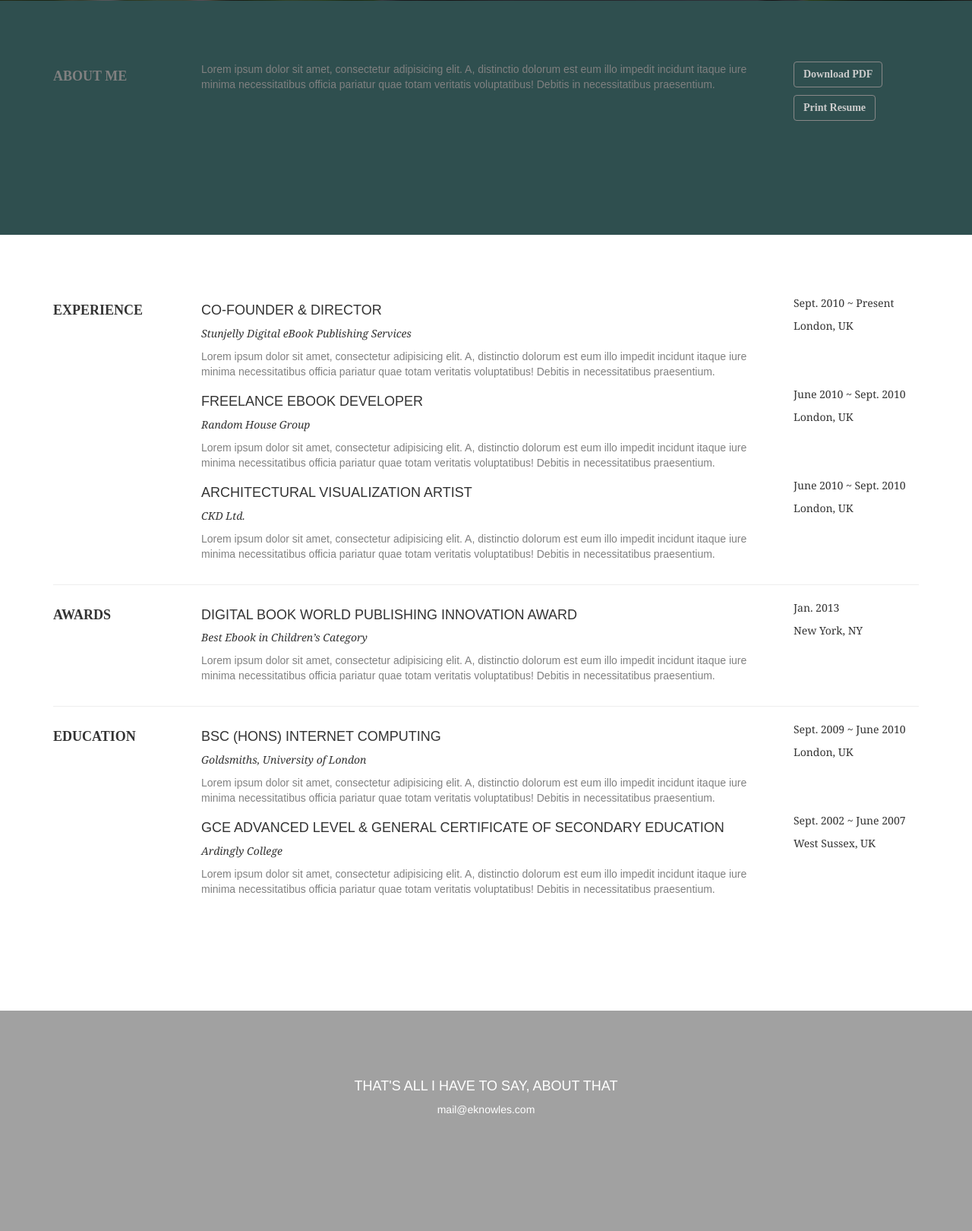
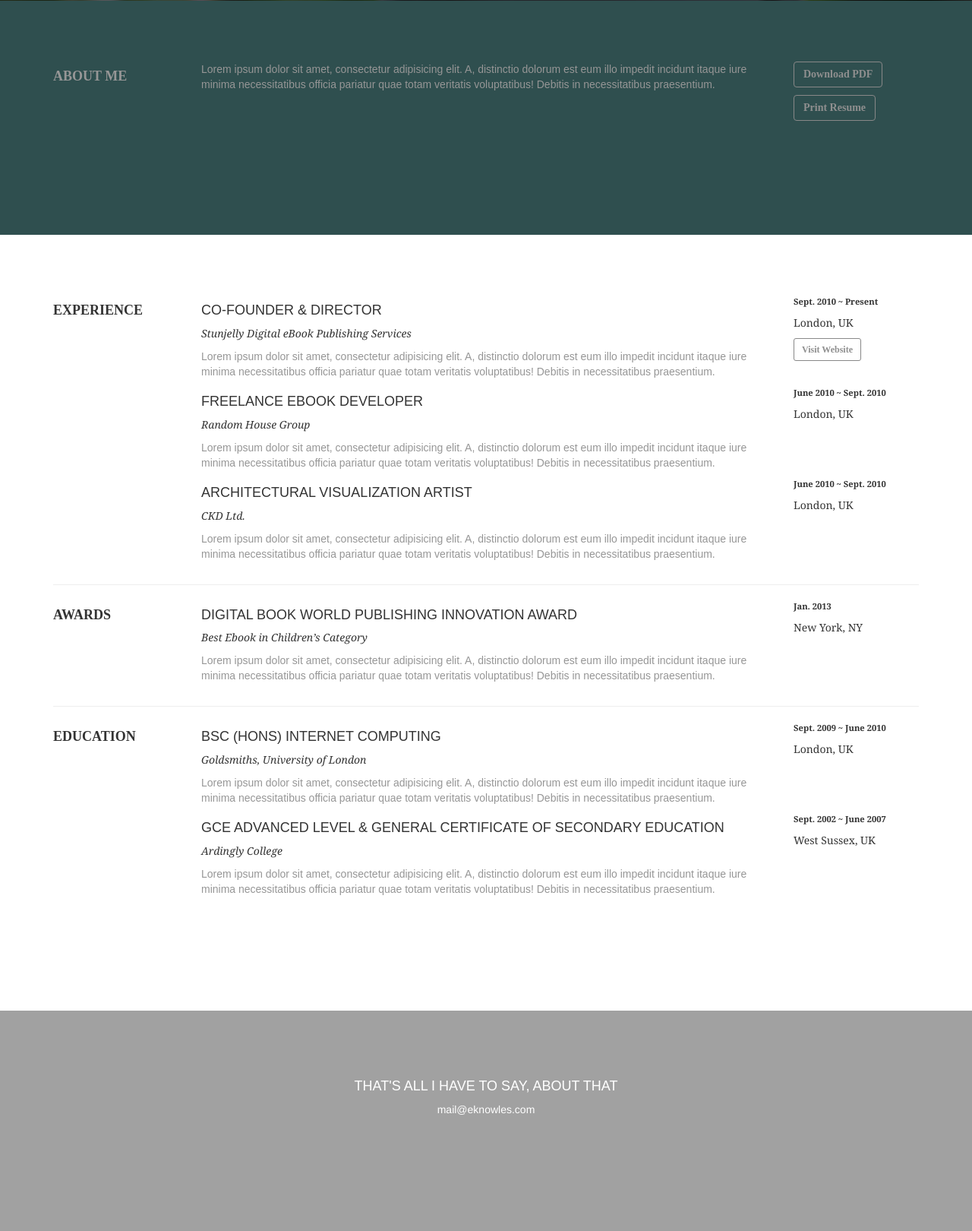
Before and after one commit to eknowles/CV, a Flask app: page / in a window 1280 px wide. Shown: the part 549-2169 px from the top of the page at 76% size. Run offline with Flask 2, Linux system fonts and the light colour scheme; some libraries are stand-ins or nearby versions.

Commit message:
add base

```diff
--- a/static/css/style.css
+++ b/static/css/style.css
@@ -36,7 +36,7 @@
     background-color: darkslategrey;
 }
 #short-bio h4 {
-    color: gray;
+    color: #969696;
 }
 /*.navbar { border: none; }*/
 h4 {
@@ -45,7 +45,7 @@ h4 {
 }
 .body {
     font-family:"museo-slab", sans-serif;
-    color: gray;
+    color: #969696;
 }
 .position {
     /*font-weight: 500;*/
@@ -53,11 +53,12 @@ h4 {
     font-family: Georgia, Times, "Times New Roman", serif;
 }
 .date {
-    font-weight: 500;
+    font-weight: 700;
     font-family: Georgia, Times, "Times New Roman", serif;
+    font-size: 0.8em;
 }
 .location {
-    /*font-weight: 500;*/
+    font-weight: 500;
     font-family: Georgia, Times, "Times New Roman", serif;
 }
 .section-title {
@@ -66,7 +67,7 @@ h4 {
     font-weight: 700;
 }
 .btn-default {
-    color: #CCC;
+    color: #8F8F8F;
     background-color: transparent;
     border-color: #888;
     font-family: "museo-slab",serif;
--- a/templates/index.html
+++ b/templates/index.html
@@ -24,10 +24,10 @@
             <div class="col-xs-12 col-sm-12 col-md-2">
                 <h4 class="section-title">About Me</h4>
             </div>
-            <div class="col-xs-12 col-sm-10 col-md-8">
+            <div class="col-xs-12 col-sm-9 col-md-8">
                 <p class="body">Lorem ipsum dolor sit amet, consectetur adipisicing elit. A, distinctio dolorum est eum illo impedit incidunt itaque iure minima necessitatibus officia pariatur quae totam veritatis voluptatibus! Debitis in necessitatibus praesentium.</p>
             </div>
-            <div class="col-xs-12 col-sm-2 col-md-2">
+            <div class="col-xs-12 col-sm-3 col-md-2">
               <p><a class="btn btn-default" href="#">Download PDF</a></p>
               <p><a class="btn btn-default" href="#">Print Resume</a></p>
             </div>
@@ -43,14 +43,16 @@
             <div class="col-xs-12 col-sm-12 col-md-2">
                 <h4 class="section-title">Experience</h4>
             </div>
-            <div class="col-xs-12 col-sm-10 col-md-8">
+            <div class="col-xs-12 col-sm-9 col-md-8">
                 <h4>Co-founder & Director</h4>
                 <p class="position">Stunjelly Digital eBook Publishing Services</p>
                 <p class="body">Lorem ipsum dolor sit amet, consectetur adipisicing elit. A, distinctio dolorum est eum illo impedit incidunt itaque iure minima necessitatibus officia pariatur quae totam veritatis voluptatibus! Debitis in necessitatibus praesentium.</p>
+
             </div>
-            <div class="col-xs-12 col-sm-2 col-md-2">
+            <div class="col-xs-12 col-sm-3 col-md-2">
                 <p class="date">Sept. 2010 ~ Present</p>
                 <p class="location">London, UK</p>
+                <p><a href="http://stunjelly.com" target="_blank" class="btn btn-default btn-sm">Visit Website</a></p>
             </div>
         </div>
 
@@ -58,12 +60,12 @@
             <div class="col-xs-12 col-sm-12 col-md-2">
                 <h4 class="section-title"></h4>
             </div>
-            <div class="col-xs-12 col-sm-10 col-md-8">
+            <div class="col-xs-12 col-sm-9 col-md-8">
                 <h4>Freelance eBook Developer</h4>
                 <p class="position">Random House Group</p>
                 <p class="body">Lorem ipsum dolor sit amet, consectetur adipisicing elit. A, distinctio dolorum est eum illo impedit incidunt itaque iure minima necessitatibus officia pariatur quae totam veritatis voluptatibus! Debitis in necessitatibus praesentium.</p>
             </div>
-            <div class="col-xs-12 col-sm-2 col-md-2">
+            <div class="col-xs-12 col-sm-3 col-md-2">
                 <p class="date">June 2010 ~ Sept. 2010</p>
                 <p class="location">London, UK</p>
             </div>
@@ -73,12 +75,12 @@
             <div class="col-xs-12 col-sm-12 col-md-2">
                 <h4 class="section-title"></h4>
             </div>
-            <div class="col-xs-12 col-sm-10 col-md-8">
+            <div class="col-xs-12 col-sm-9 col-md-8">
                 <h4>Architectural Visualization Artist</h4>
                 <p class="position">CKD Ltd.</p>
                 <p class="body">Lorem ipsum dolor sit amet, consectetur adipisicing elit. A, distinctio dolorum est eum illo impedit incidunt itaque iure minima necessitatibus officia pariatur quae totam veritatis voluptatibus! Debitis in necessitatibus praesentium.</p>
             </div>
-            <div class="col-xs-12 col-sm-2 col-md-2">
+            <div class="col-xs-12 col-sm-3 col-md-2">
                 <p class="date">June 2010 ~ Sept. 2010</p>
                 <p class="location">London, UK</p>
             </div>
@@ -90,12 +92,12 @@
             <div class="col-xs-12 col-sm-12 col-md-2">
                 <h4 class="section-title">Awards</h4>
             </div>
-            <div class="col-xs-12 col-sm-10 col-md-8">
+            <div class="col-xs-12 col-sm-9 col-md-8">
                 <h4>Digital Book World Publishing Innovation Award</h4>
                 <p class="position">Best Ebook in Children&rsquo;s Category</p>
                 <p class="body">Lorem ipsum dolor sit amet, consectetur adipisicing elit. A, distinctio dolorum est eum illo impedit incidunt itaque iure minima necessitatibus officia pariatur quae totam veritatis voluptatibus! Debitis in necessitatibus praesentium.</p>
             </div>
-            <div class="col-xs-12 col-sm-2 col-md-2">
+            <div class="col-xs-12 col-sm-3 col-md-2">
                 <p class="date">Jan. 2013</p>
                 <p class="location">New York, NY</p>
             </div>
@@ -107,12 +109,12 @@
             <div class="col-xs-12 col-sm-12 col-md-2">
                 <h4 class="section-title">Education</h4>
             </div>
-            <div class="col-xs-12 col-sm-10 col-md-8">
+            <div class="col-xs-12 col-sm-9 col-md-8">
                 <h4>BSc (Hons) Internet Computing</h4>
                 <p class="position">Goldsmiths, University of London</p>
                 <p class="body">Lorem ipsum dolor sit amet, consectetur adipisicing elit. A, distinctio dolorum est eum illo impedit incidunt itaque iure minima necessitatibus officia pariatur quae totam veritatis voluptatibus! Debitis in necessitatibus praesentium.</p>
             </div>
-            <div class="col-xs-12 col-sm-2 col-md-2">
+            <div class="col-xs-12 col-sm-3 col-md-2">
                 <p class="date">Sept. 2009 ~ June 2010</p>
                 <p class="location">London, UK</p>
             </div>
@@ -121,12 +123,12 @@
             <div class="col-xs-12 col-sm-12 col-md-2">
                 <h4 class="section-title"></h4>
             </div>
-            <div class="col-xs-12 col-sm-10 col-md-8">
+            <div class="col-xs-12 col-sm-9 col-md-8">
                 <h4>GCE Advanced Level & General Certificate of Secondary Education</h4>
                 <p class="position">Ardingly College</p>
                 <p class="body">Lorem ipsum dolor sit amet, consectetur adipisicing elit. A, distinctio dolorum est eum illo impedit incidunt itaque iure minima necessitatibus officia pariatur quae totam veritatis voluptatibus! Debitis in necessitatibus praesentium.</p>
             </div>
-            <div class="col-xs-12 col-sm-2 col-md-2">
+            <div class="col-xs-12 col-sm-3 col-md-2">
                 <p class="date">Sept. 2002 ~ June 2007</p>
                 <p class="location">West Sussex, UK</p>
             </div>
```
